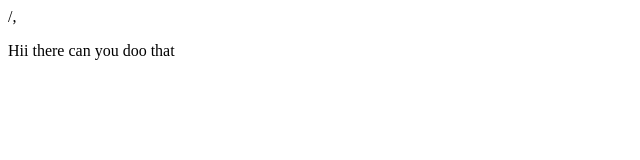
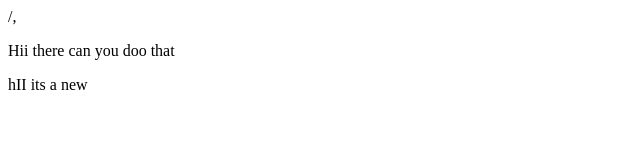
Before and after one commit to rivals305/enigma, a plain HTML site: page index.html in a window 1280 px wide. Shown: the full height of the page, 0-640 px from the left. Drawn offline with Linux system fonts and the light colour scheme.

Commit message:
modefied Index.html

```diff
--- a/index.html
+++ b/index.html
@@ -6,5 +6,7 @@
   </head>
   <body>
 <p>Hii there can you doo that</p>
+<p>
+  hII its a new</p>
   </body>
 </html>
```
